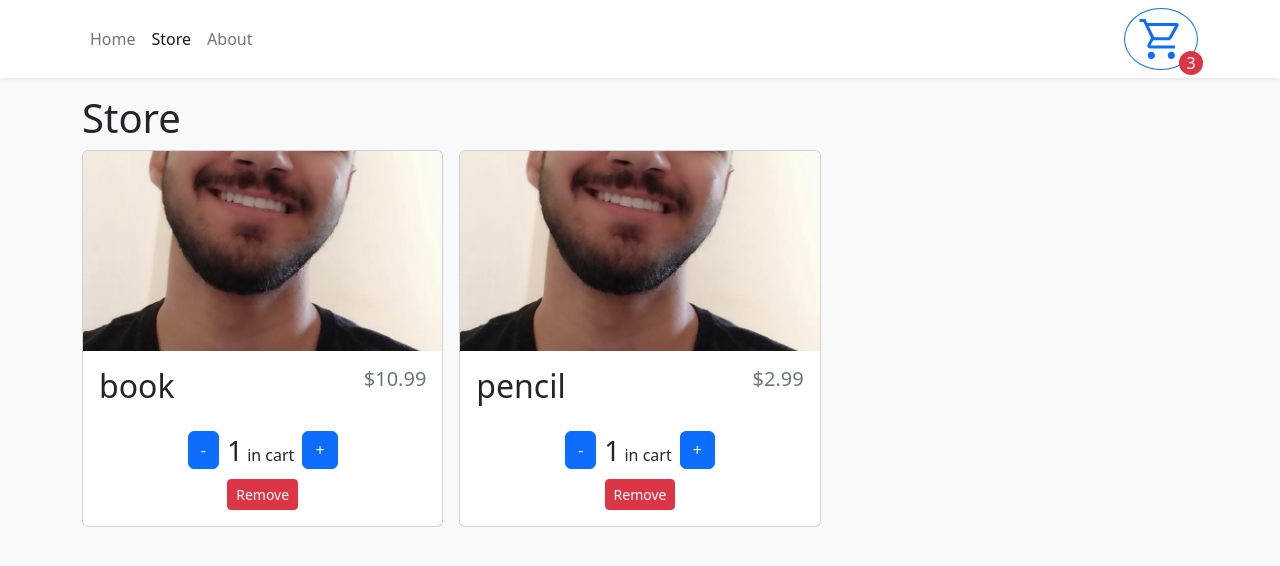
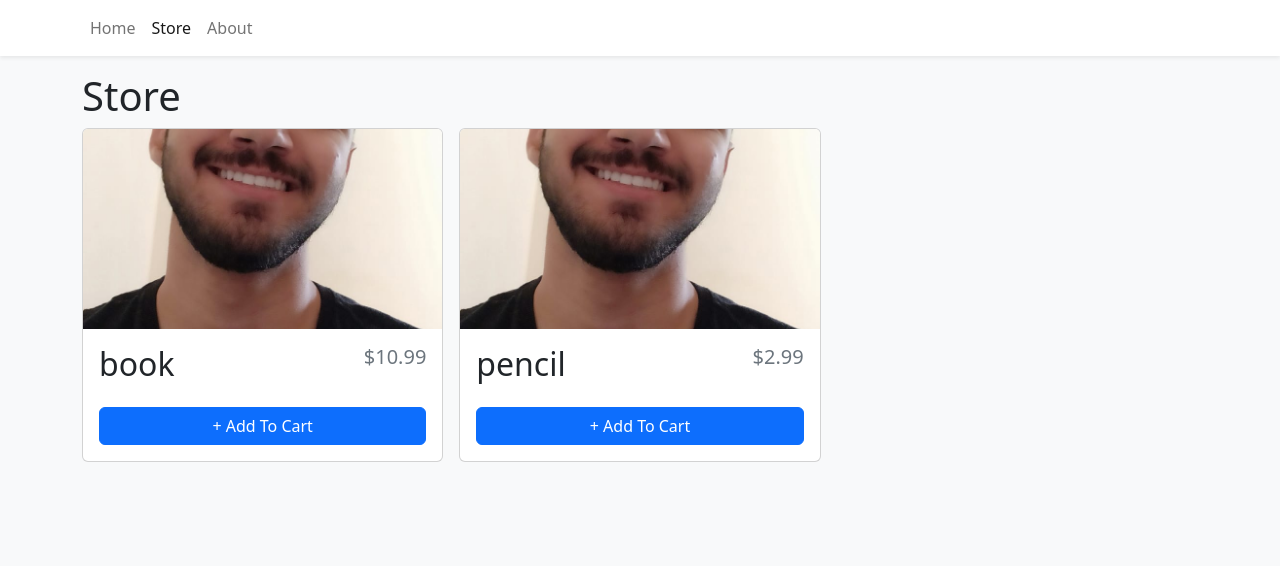
Before and after one commit to CantarinoG/top-shopping-cart, a React (Create React App) app: page /store in a window 1280 px wide. Shown: the top 566 px of the page. Built offline with nearby package versions, Linux system fonts and the light colour scheme.

Commit message:
Implement shopping cart context

```diff
--- a/src/App.tsx
+++ b/src/App.tsx
@@ -5,10 +5,11 @@
 import Store from "./pages/Store";
 import About from "./pages/About";
 import Navbar from "./components/Navbar";
+import { ShoppingCartProvider } from './context/ShoppingCartContext';
 
 function App() {
 
-  return <>
+  return <ShoppingCartProvider>
   <Navbar />
   <Container className='mb-4'>
     <Routes>
@@ -17,7 +18,7 @@
       <Route path='/about' element={<About/>}/>
     </Routes>
   </Container>
-  </>
+  </ShoppingCartProvider>
 
 }
 
--- a/src/components/Navbar.tsx
+++ b/src/components/Navbar.tsx
@@ -1,7 +1,10 @@
 import { Button, Nav, Container, Navbar as NavbarBs } from "react-bootstrap";
 import { NavLink } from "react-router-dom";
+import { useShoppingCart } from "../context/ShoppingCartContext";
 
 function Navbar() {
+
+    const { openCart, cartQuantity } = useShoppingCart();
 
     return (
     <NavbarBs className="bg-white shadow-sm mb-3" sticky="top">
@@ -11,10 +14,10 @@
                 <Nav.Link to="/store" as={NavLink}>Store</Nav.Link>
                 <Nav.Link to="/about" as={NavLink}>About</Nav.Link>
             </Nav>
-            <Button  style={{ position: "relative" }}variant="outline-primary" className="rounded-circle">
-            <svg xmlns="http://www.w3.org/2000/svg" height="48" width="48" fill="currentColor"><path d="M14.35 43.95q-1.5 0-2.55-1.05-1.05-1.05-1.05-2.55 0-1.5 1.05-2.55 1.05-1.05 2.55-1.05 1.5 0 2.55 1.05 1.05 1.05 1.05 2.55 0 1.5-1.05 2.55-1.05 1.05-2.55 1.05Zm20 0q-1.5 0-2.55-1.05-1.05-1.05-1.05-2.55 0-1.5 1.05-2.55 1.05-1.05 2.55-1.05 1.5 0 2.55 1.05 1.05 1.05 1.05 2.55 0 1.5-1.05 2.55-1.05 1.05-2.55 1.05Zm-22.6-33 5.5 11.4h14.4l6.25-11.4Zm-1.5-3H39.7q1.15 0 1.75 1.05.6 1.05 0 2.1L34.7 23.25q-.55.95-1.425 1.525t-1.925.575H16.2l-2.8 5.2h24.55v3h-24.1q-2.1 0-3.025-1.4-.925-1.4.025-3.15l3.2-5.9L6.45 7h-3.9V4H8.4Zm7 14.4h14.4Z"/></svg>
-            <div className="rounded-circle bg-danger d-flex justify-content-center align-items-center" style={{color: "white", width: "1.5rem", height: "1.5rem", position: "absolute", bottom: 0, right: 0, transform: "translate(25%, 25%)"}}>3</div>
-            </Button>
+            {cartQuantity > 0 && (<Button onClick={openCart} style={{ position: "relative", fontWeight: "bold" }}variant="outline-primary" className="rounded">
+            Cart
+            <div className="rounded-circle bg-danger d-flex justify-content-center align-items-center" style={{color: "white", width: "1.5rem", height: "1.5rem", position: "absolute", bottom: 0, right: 0, transform: "translate(25%, 25%)"}}>{cartQuantity}</div>
+            </Button>)}
         </Container>
     </NavbarBs>
     )
--- a/src/components/StoreItem.tsx
+++ b/src/components/StoreItem.tsx
@@ -1,4 +1,5 @@
 import { Card, Button } from "react-bootstrap";
+import { useShoppingCart } from "../context/ShoppingCartContext";
 
 import formatCurrency from "../utilities/formatCurrency";
 
@@ -10,7 +11,8 @@
 }
 
 function StoreItem({id, name, price, imgUrl}:StoreItemProps) {
-    const quantity:number = 1;
+    const { getItemQuantity, increaseCartQuantity, decreaseCartQuantity, removeFromCart } = useShoppingCart();
+    const quantity:number = getItemQuantity(id);
     return <>
         <Card className="h-100">
             <Card.Img variant="top" src={imgUrl} height="200px" style={{objectFit: "cover"}} />
@@ -21,16 +23,16 @@
                 </Card.Title>
                 <div className="mt-auto">
                     {quantity === 0 ?
-                    (<Button className="w-100">+ Add To Cart</Button>) :
+                    (<Button className="w-100" onClick={() => increaseCartQuantity(id)}>+ Add To Cart</Button>) :
                     (<div className="d-flex align-items-center flex-column" style={{gap: ".5rem"}}>
                         <div className="d-flex align-items-center justify-content-center" style={{gap: ".5rem"}}>
-                        <Button>-</Button>
+                        <Button onClick={() => decreaseCartQuantity(id)}>-</Button>
                         <div>
                             <span className="fs-3">{quantity}</span> in cart
                         </div>
-                        <Button>+</Button>
+                        <Button onClick={() => increaseCartQuantity(id)}>+</Button>
                         </div>
-                        <Button variant="danger" size="sm">Remove</Button>
+                        <Button variant="danger" size="sm" onClick={() => removeFromCart(id)}>Remove</Button>
                     </div>)}
                 </div>
             </Card.Body>
--- /dev/null
+++ b/src/context/ShoppingCartContext.tsx
@@ -0,0 +1,85 @@
+import { createContext, ReactNode, useContext, useState } from 'react';
+
+type ShoppingCartProviderProps = {
+    children: ReactNode
+};
+
+type CartItem = {
+    id: number,
+    quantity: number
+}
+
+type ShoppingCartContextObj = {
+    openCart: () => void,
+    closeCart: () => void,
+    getItemQuantity: (id: number) => number,
+    increaseCartQuantity: (id: number) => void,
+    decreaseCartQuantity: (id: number) => void,
+    removeFromCart: (id: number) => void,
+    cartQuantity: number,
+    cartItems: CartItem[]
+}
+
+const ShoppingCartContext = createContext({} as ShoppingCartContextObj);
+
+export function useShoppingCart() {
+    return useContext(ShoppingCartContext)
+};
+
+export function ShoppingCartProvider({children}: ShoppingCartProviderProps) {
+    const [isOpen, setIsOpen] = useState(false);
+    const [cartItems, setCartItems] = useState<CartItem[]>([]);
+
+    const cartQuantity = cartItems.reduce(
+        (quantity, item) => item.quantity + quantity, 0
+    )
+
+    const openCart = () => setIsOpen(true);
+    const closeCart = () => setIsOpen(false);
+
+    function getItemQuantity(id: number) {
+        return cartItems.find(item => item.id === id)?.quantity || 0;
+    }
+
+    function increaseCartQuantity(id: number) {
+        setCartItems(currItems => {
+            if (currItems.find(item => item.id === id) == null) {
+                return [...currItems, {id, quantity: 1}];
+            } else {
+                return currItems.map(item => {
+                    if(item.id === id) {
+                        return { ...item, quantity: item.quantity + 1};
+                    } else {
+                        return item;
+                    }
+                })
+            }
+        })
+    }
+
+    function decreaseCartQuantity(id: number) {
+        setCartItems(currItems => {
+            if(currItems.find(item => item.id === id)?.quantity === 1){
+                return currItems.filter(item => item.id !== id)
+            } else {
+                return currItems.map(item => {
+                    if(item.id === id) {
+                        return { ...item, quantity: item.quantity - 1};
+                    } else {
+                        return item;
+                    }
+                })
+            }
+        })
+    }
+
+    function removeFromCart(id: number) {
+        setCartItems(currItems => {
+            return currItems.filter(item => item.id !== id);
+        })
+    }
+
+    return <ShoppingCartContext.Provider value={{ getItemQuantity, increaseCartQuantity, decreaseCartQuantity, removeFromCart, openCart, closeCart, cartItems, cartQuantity}}>
+        {children}
+    </ShoppingCartContext.Provider>
+}
```
